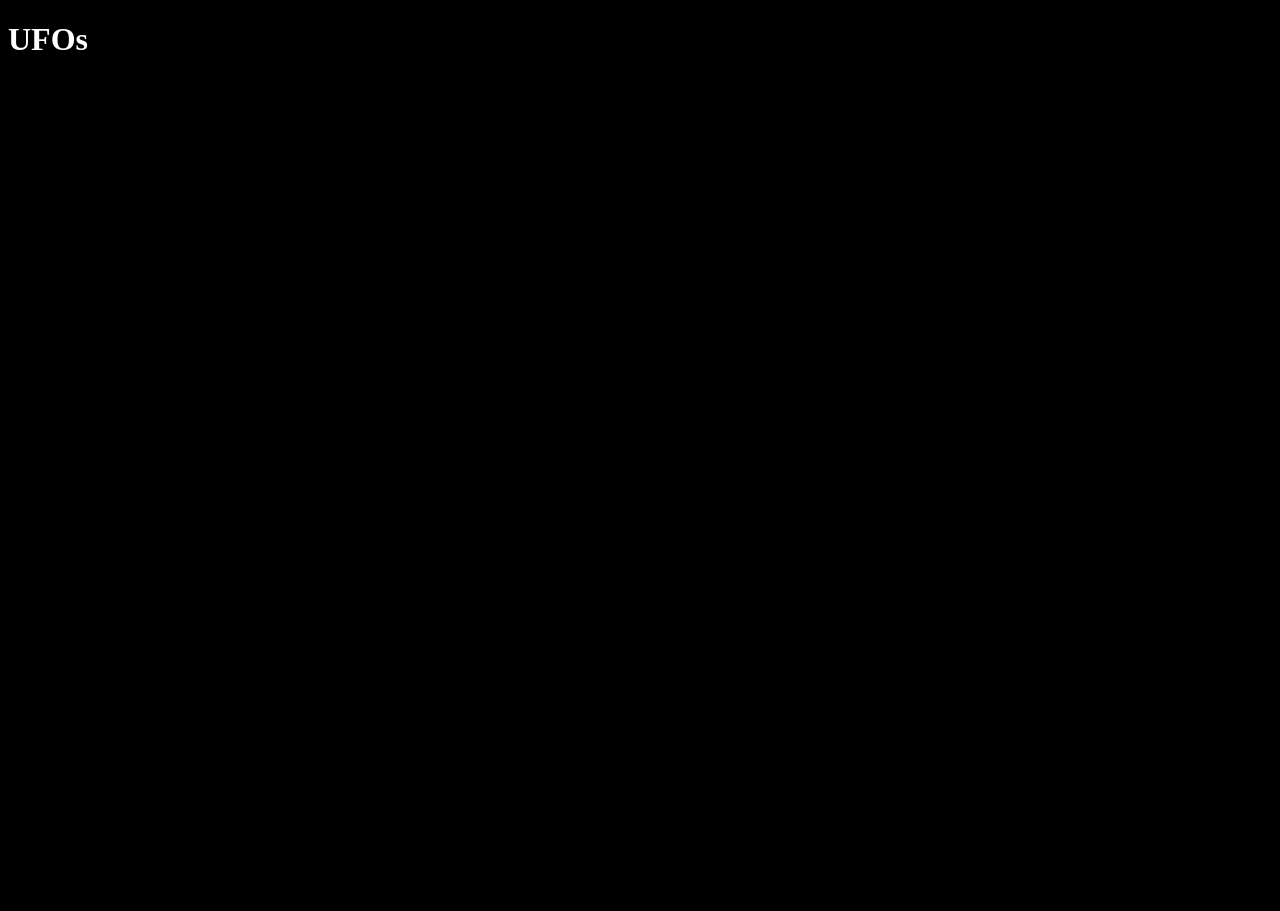
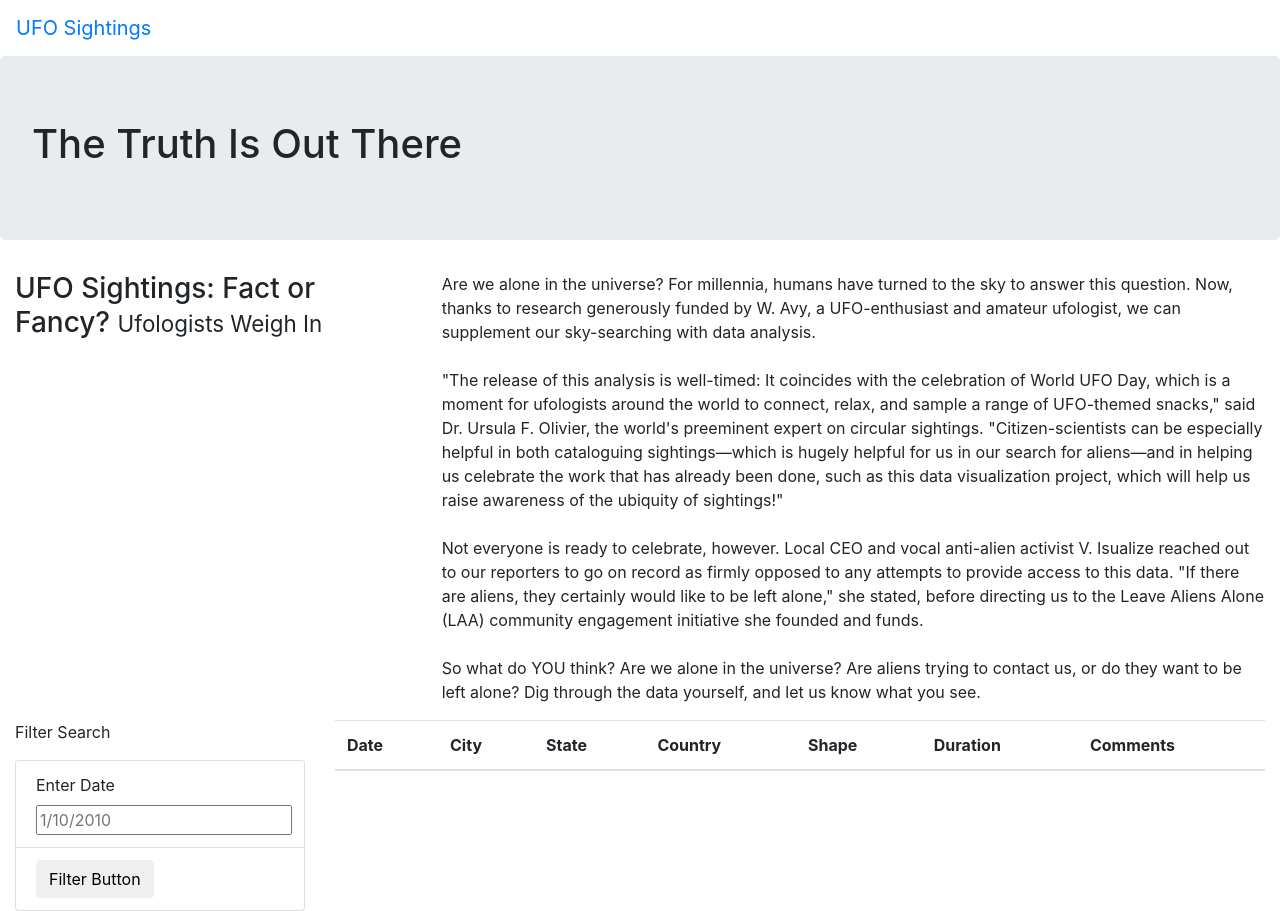
Before and after one commit to kwinterling/UFOs, a plain HTML site: page index.html in a window 1280 px wide. Before the commit the page ends 800 px from the top, so only its background shows below. Drawn offline with nearby package versions, Linux system fonts and the light colour scheme.

Commit message:
Added Bootstrap skeleton code

```diff
--- a/index.html
+++ b/index.html
@@ -5,11 +5,72 @@
         <meta http-equiv="X-UA-Compatible" content="IE=edge" />
         <meta name="viewport" content="width=device-width, initial-scale=1.0" />
         <title>UFOs</title>
+        <link
+      rel="stylesheet"
+      href="https://maxcdn.bootstrapcdn.com/bootstrap/4.0.0/css/bootstrap.min.css"
+      integrity="sha384-Gn5384xqQ1aoWXA+058RXPxPg6fy4IWvTNh0E263XmFcJlSAwiGgFAW/dAiS6JXm"
+      crossorigin="anonymous"
+    />
         <link rel="stylesheet" href="static/css/style.css" />
     </head>
     <body>
-        <header>
-            <h1>UFOs</h1>
-        </header>
+        <div class="wrapper">
+
+            <nav class="navbar navbar-expand-lg">
+                <a class="navbar-brand" href="index.html">UFO Sightings</a>
+            </nav>
+
+            <div class="jumbotron">
+                <h1>The Truth Is Out There</h1>
+            </div>
+
+            <div class="container-fluid">
+                <div class="row">
+                    <div class="col-md-4">
+                        <h3>UFO Sightings: Fact or Fancy? <small>Ufologists Weigh In</small></h3>
+                    </div>
+                    <div class="col-md-8">
+                        <p>Are we alone in the universe? For millennia, humans have turned to the sky to answer this question. Now, thanks to research generously funded by W. Avy, a UFO-enthusiast and amateur ufologist, we can supplement our sky-searching with data analysis.<br><br>"The release of this analysis is well-timed: It coincides with the celebration of World UFO Day, which is a moment for ufologists around the world to connect, relax, and sample a range of UFO-themed snacks," said Dr. Ursula F. Olivier, the world's preeminent expert on circular sightings. "Citizen-scientists can be especially helpful in both cataloguing sightings—which is hugely helpful for us in our search for aliens—and in helping us celebrate the work that has already been done, such as this data visualization project, which will help us raise awareness of the ubiquity of sightings!"<br><br>Not everyone is ready to celebrate, however. Local CEO and vocal anti-alien activist V. Isualize reached out to our reporters to go on record as firmly opposed to any attempts to provide access to this data. "If there are aliens, they certainly would like to be left alone," she stated, before directing us to the Leave Aliens Alone (LAA) community engagement initiative she founded and funds.<br><br>So what do YOU think? Are we alone in the universe? Are aliens trying to contact us, or do they want to be left alone? Dig through the data yourself, and let us know what you see.</p>
+                    </div>
+                </div>
+            </div>
+
+            <div class="container-fluid">
+                <div class="row">
+                    <div class="col-md-3">
+                        <form>
+                            <p>Filter Search</p>
+
+                            <ul class="list-group">
+                                <li class="list-group-item">
+                                    <label for="date">Enter Date</label>
+                                    <input type="text" placeholder="1/10/2010" id="datetime" />
+                                </li>
+                                <li class="list-group-item">
+                                    <button id="filter-btn" type="button" class="btn btn-default">Filter Button</button>
+                                </li>
+                            </ul>
+                        </form>
+                    </div>
+
+                    <div class="col-md-9">
+                        <table class="table table-striped">
+                            <thead>
+                                <tr>
+                                    <th>Date</th>
+                                    <th>City</th>
+                                    <th>State</th>
+                                    <th>Country</th>
+                                    <th>Shape</th>
+                                    <th>Duration</th>
+                                    <th>Comments</th>
+                                </tr>
+                            </thead>
+                            <tbody></tbody>
+                        </table>
+                    </div>
+                </div>
+            </div>
+        </div>
     </body>
 </html>
--- a/static/css/style.css
+++ b/static/css/style.css
@@ -1,6 +1,3 @@
 
 
-* {
-    background-color: black;
-    color: white;
-}
+/* CSS */
```
